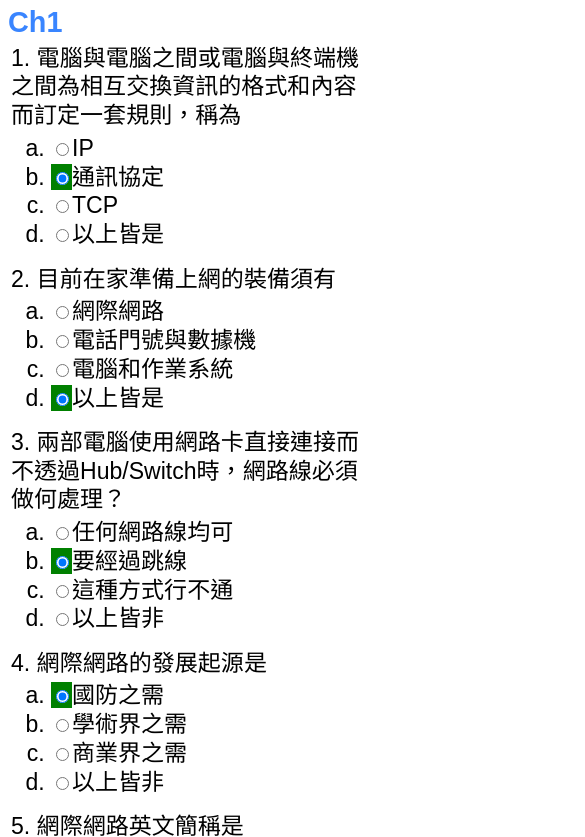
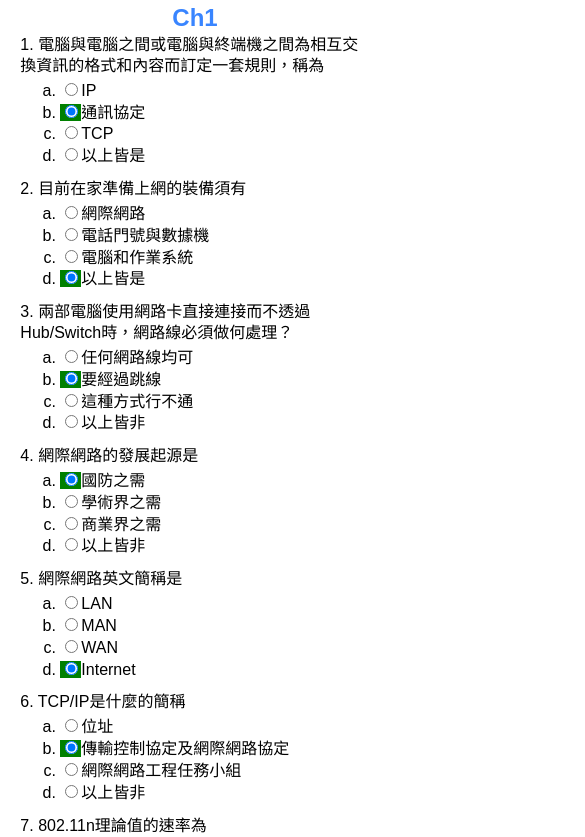
Before and after one commit to chenhsiuju/chenhsiuju.github.io, a plain HTML site: page networks/networks.html in a window 390 px wide. Shown: the top 837 px of the page, 585 px wide, since content can reach past the window. Drawn offline with Linux system fonts and the light colour scheme.

Commit message:
0418
Signed-off-by: Yumi <ps789096@gmail.com>

```diff
--- a/networks/networks.html
+++ b/networks/networks.html
@@ -9,19 +9,32 @@
 	<style>
 		* {
 			font-family: sans-serif;
-			line-height: 1.5rem;
-			font-size: 1.2rem;
+			line-height: 1.3rem;
+			font-size: 1rem;
 		}
 
 		ol {
 			margin-top: 0.2rem;
-			margin-bottom: 0.6rem;
+			margin-bottom: 0.5rem;
 		}
 
 		h1 {
 			color: #3985ff;
 			margin: 0.2rem 0;
 			font-size: 1.5rem;
+			text-align: center;
+		}
+
+		table {
+			width: 600px;
+			margin: 0 auto;
+		}
+
+		@media screen and (max-width: 400px) {
+			table {
+				width: 95%;
+				margin: 0 auto;
+			}
 		}
 	</style>
 </head>
@@ -745,7 +758,7 @@
 		</tr>
 	</table>
 	<h1>Ch5</h1>
-	<table border="0" cellpadding="3" cellspacing="1" width="1000" class="cssTable">
+	<table>
 		<tbody>
 			<tr class="bg03 font01">
 
@@ -959,7 +972,6 @@
 				</td>
 			</tr>
 			<tr class="bg04 font01">
-
 				<td align="left" class="item_content">14. 廣播用的MAC位址其對應值為
 					<ol type="a">
 						<li><span style="background-color: green"><input type="radio"
@@ -992,4 +1004,5 @@
 		</tbody>
 	</table>
 </body>
+
 </html>
```
